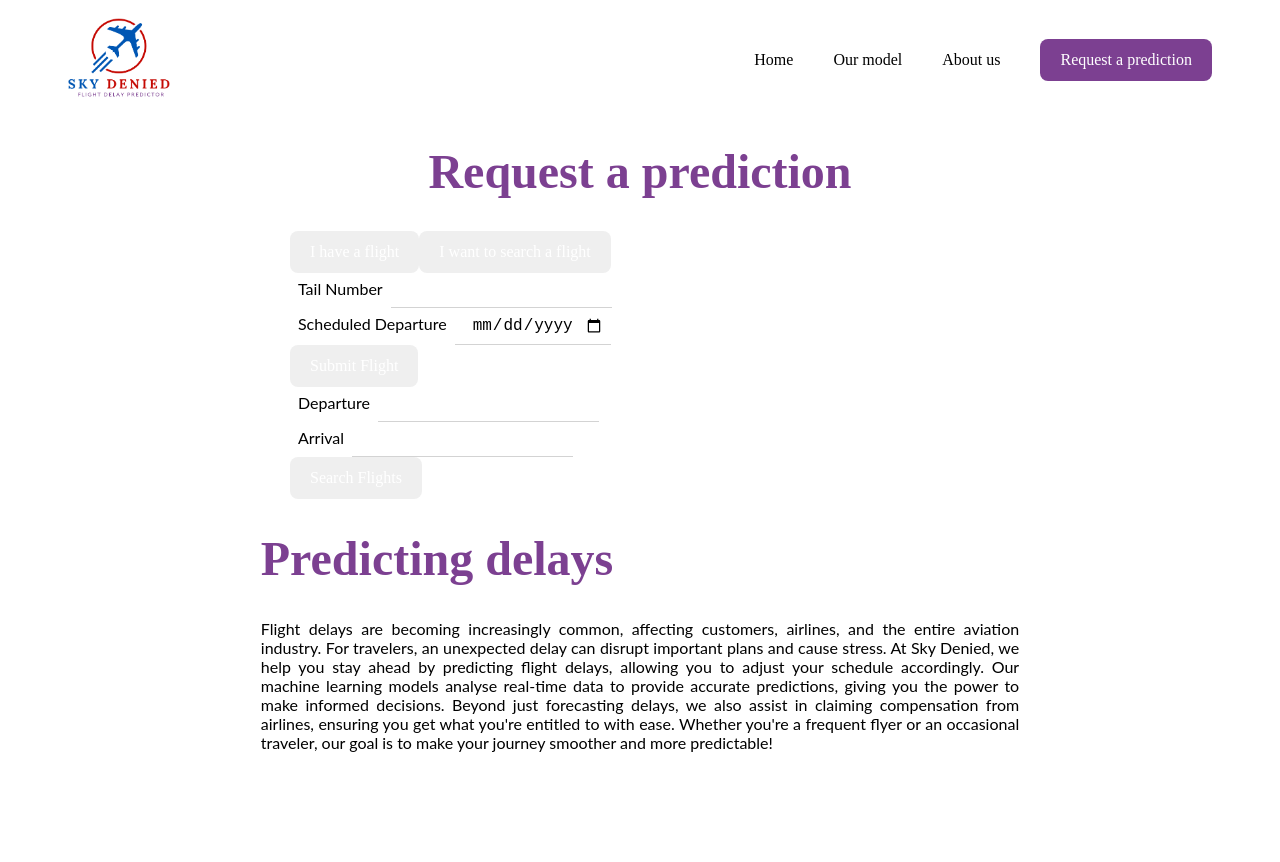
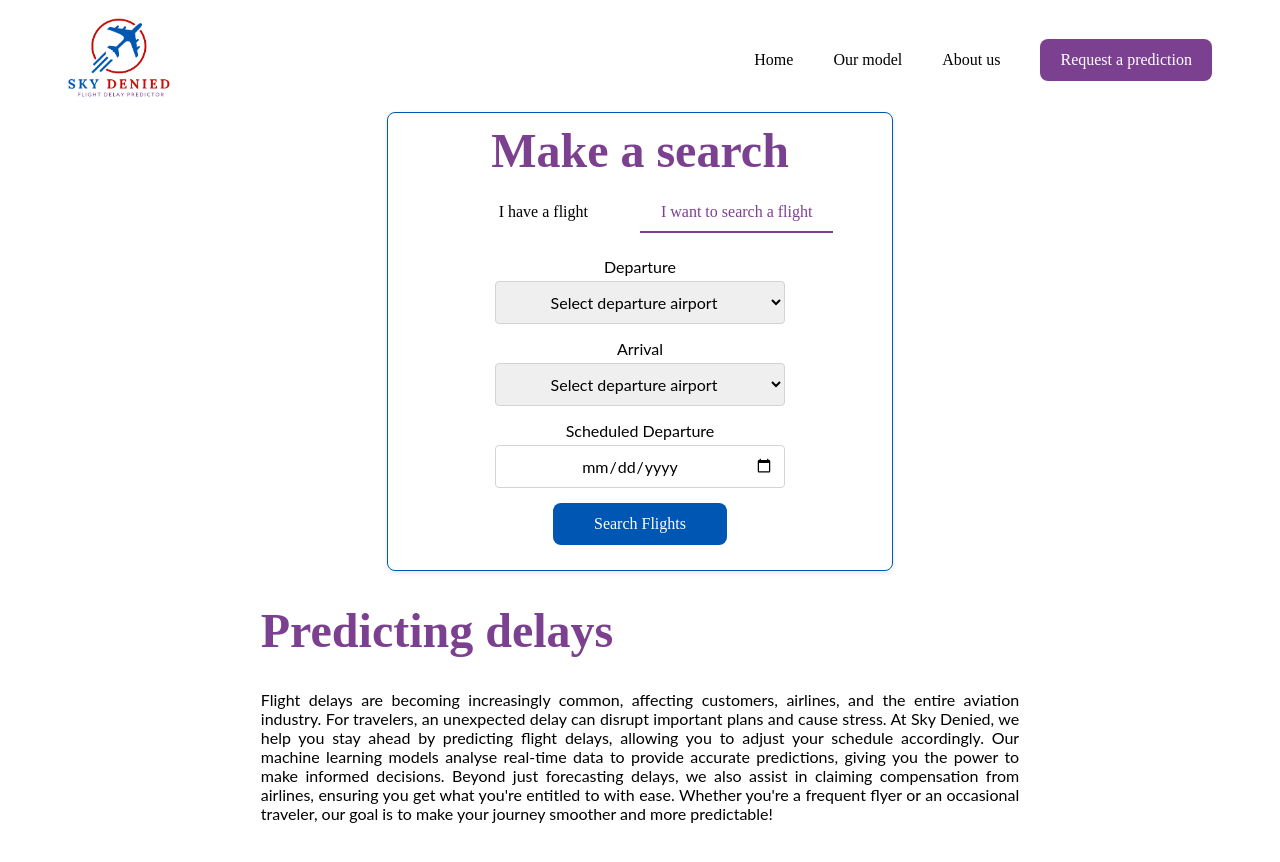
Before and after one commit to thatgirlAm/sky_denied_WEB_APP, an Angular app in the folder front/: page /homepage in a window 1280 px wide. Both pictures are taken after a click on the button "I want to search a flight". Shown: the top 862 px of the page. Built offline with nearby package versions, Linux system fonts and the light colour scheme; grey boxes are pictures that could not be loaded.

Commit message:
dev:update homepage and search page with search form component

```diff
--- a/front/src/app/homepage/homepage.component.html
+++ b/front/src/app/homepage/homepage.component.html
@@ -1,82 +1,8 @@
 <div class="homepage-content">
-  <!-- Loader Overlay -->
-  <div class="loader-overlay" *ngIf="isLoading">
-    <div class="loader"></div>
-    <div class="loader-text">Processing your request...</div>
-  </div>
+  <!-- Search form -->
+  <app-search-form></app-search-form>
 
-  <div class="section">
-    <div class="flight-search-container">
-      <h1>Request a prediction</h1>
-      <div class="tab-buttons">
-        <button
-          class="tab-button"
-          [class.active]="activeTab === 'have-flight'"
-          (click)="switchTab('have-flight')"
-        >
-          I have a flight
-        </button>
-        <button
-          class="tab-button"
-          [class.active]="activeTab === 'search-flight'"
-          (click)="switchTab('search-flight')"
-        >
-          I want to search a flight
-        </button>
-      </div>
-
-<!-- Have Flight Tab -->
-<div [formGroup]="haveFlightForm" class="tab-content" [class.active]="activeTab === 'have-flight'">
-  <div class="input-group">
-    <label for="tail_number">Tail Number</label>
-    <input formControlName="tail_number" type="text" id="tail_number">
-    <div class="validation-error" *ngIf="haveFlightForm.get('tail_number')?.invalid && haveFlightForm.get('tail_number')?.touched || submitted ">
-      ✖ Tail number is required
-    </div>
-  </div>
-  <div class="input-group">
-    <label for="scheduled_departure_local">Scheduled Departure</label>
-    <input formControlName="scheduled_departure_local" type="date" id="scheduled_departure_local">
-  </div>
-  <button class="submit-button"
-          (click)="fetchFlightData()"
-          [disabled]=" isLoading">
-    {{ isLoading ? 'Processing...' : 'Submit Flight' }}
-  </button>
-</div>
-
-<!-- Search Flight Tab -->
-<div [formGroup]="searchFlightForm" class="tab-content" [class.active]="activeTab === 'search-flight'">
-  <div class="input-group">
-    <label for="depart_from">Departure</label>
-    <input formControlName="depart_from" type="text" id="depart_from">
-    <div class="validation-error" *ngIf="searchFlightForm.get('depart_from')?.errors?.['required'] && searchFlightForm.get('depart_from')?.touched || submitted  ">
-      ✖ Departure location is required
-    </div>
-    <!-- <div class="validation-error" *ngIf="searchFlightForm.get('depart_from_iata')?.errors?.['maxlength']">
-      ✖ IATA code must be 3 characters
-    </div> -->
-  </div>
-  <div class="input-group">
-    <label for="arrive_at">Arrival</label>
-    <input formControlName="arrive_at" type="text" id="arrive_at">
-    <div class="validation-error" *ngIf="searchFlightForm.get('arrive_at')?.errors?.['required'] && searchFlightForm.get('arrive_at')?.touched || submitted  ">
-      ✖ Arrival location is required
-    </div>
-    <!-- <div class="validation-error" *ngIf="searchFlightForm.get('arrive_at')?.errors?.['maxlength']">
-      ✖ IATA code must be 3 characters
-    </div> -->
-  </div>
-  <button class="submit-button"
-          (click)="fetchFlightData()"
-          [disabled]="isLoading">
-    {{ isLoading ? 'Searching...' : 'Search Flights' }}
-  </button>
-</div>
-    </div>
-  </div>
-
-
+    <!-- First section -->
   <div class="section">
     <div class="paragraph">
       <h1>Predicting delays</h1>
--- a/front/src/app/homepage/homepage.component.ts
+++ b/front/src/app/homepage/homepage.component.ts
@@ -1,111 +1,15 @@
 import { Component } from '@angular/core';
-import { RouterModule, Router } from '@angular/router';
-import { ApiService } from '../api-service.service';
-import { FormBuilder, FormGroup, ReactiveFormsModule, Validators } from '@angular/forms';
-import { log } from 'node:console';
+import { RouterModule } from '@angular/router';
+import { ReactiveFormsModule } from '@angular/forms';
 import { NgIf } from '@angular/common';
-import { Flight } from '../flight';
-import { AbstractControl, ValidationErrors } from '@angular/forms';
+import { SearchFormComponent } from '../search-form/search-form.component';
 
 @Component({
   selector: 'app-homepage',
   standalone: true,
-  imports: [RouterModule, ReactiveFormsModule, NgIf],
+  imports: [SearchFormComponent, RouterModule, ReactiveFormsModule, NgIf],
   templateUrl: './homepage.component.html',
   styleUrl: './homepage.component.css'
 })
 export class HomepageComponent {
-  activeTab = 'have-flight';
-  isLoading = false;
-  submitted = false;
-
-  haveFlightForm: FormGroup;
-  searchFlightForm: FormGroup;
-
-  constructor(
-    private fb: FormBuilder,
-    private api: ApiService,
-    private router: Router
-  ) {
-    this.haveFlightForm = this.fb.group({
-      tail_number: ['', Validators.required],
-      scheduled_departure_local: ['', [this.dateTimeValidator]],
-
-    });
-
-    this.searchFlightForm = this.fb.group({
-      depart_from: ['', [Validators.required]],
-      arrive_at: ['', [Validators.required]]
-    });
-  }
-
-  fetchFlightData() {
-    this.submitted = true;
-    const formGroup = this.activeTab === 'have-flight'
-      ? this.haveFlightForm
-      : this.searchFlightForm;
-
-    formGroup.markAllAsTouched();
-    if (formGroup.invalid) return;
-
-    this.isLoading = true;
-
-    // Build search parameters based on active tab
-    const searchParams = this.activeTab === 'have-flight'
-      ? { tail_number: this.haveFlightForm.value.tail_number }
-      : {
-          depart_from: this.searchFlightForm.value.depart_from_iata,
-          arrive_at: this.searchFlightForm.value.arrive_at_iata
-        };
-
-    this.api.searchFlights(searchParams).subscribe({
-      next: (flights: Flight[]) => {
-        console.log('Search Params:', searchParams);
-        console.log('Flights:', flights);
-
-        this.isLoading = false;
-        this.submitted = false;
-
-        // Add null check for flights
-        if (flights && flights.length > 0) {
-          this.router.navigate(['search'], {
-            state: {
-              flights: flights,
-              searchParams: searchParams
-            }
-          }).catch(error => {
-            console.error('Navigation error:', error);
-            // Handle navigation error (e.g., show error message)
-          });
-        } else {
-          // Handle no results case
-          console.warn('No flights found');
-          // Optionally show message to user
-        }
-      },
-      error: (err) => {
-        console.error('API Error:', err);
-        this.isLoading = false;
-        this.submitted = false;
-
-      }
-    });
-  }
-  switchTab(tabId: string) {
-    this.submitted = false;
-    this.activeTab = tabId;
-  }
-
-  dateTimeValidator(control: AbstractControl): ValidationErrors | null {
-    const value = control.value;
-
-    // Regular expression to match date and time format (e.g., YYYY-MM-DD HH:mm:ss)
-    const dateTimeRegex = /^\d{4}-\d{2}-\d{2}?$/;
-
-    if (!value || dateTimeRegex.test(value)) {
-        return null; // Valid
-    }
-
-    return { invalidDateTime: 'Invalid date and time format. Use YYYY-MM-DD HH:mm:ss' }; // Invalid
 }
-}
--- a/front/src/app/prediction-results/prediction-results.component.html
+++ b/front/src/app/prediction-results/prediction-results.component.html
@@ -40,7 +40,7 @@
       </div>
 
       <div class="prediction-footer">
-        <button class="claim-button">Claim compensation</button>
+        <button class="claim-button">Check refund policies</button>
       </div>
     </div>
   </div>
--- a/front/src/app/search-form/search-form.component.css
+++ b/front/src/app/search-form/search-form.component.css
@@ -78,9 +78,13 @@
   color: black;
 }
 
+.validation-error {
+  color: var(--red_sd);
+}
+
 .submit-button {
+  width: 60%;
   background-color: var(--blue_sd);
-  width: 50%;
 }
 
 .submit-button:hover {
--- a/front/src/app/search-form/search-form.component.html
+++ b/front/src/app/search-form/search-form.component.html
@@ -1,9 +1,4 @@
 <div class="section">
-  <!-- Loader Overlay -->
-  <div class="loader-overlay" *ngIf="isLoading">
-    <div class="loader"></div>
-    <div class="loader-text">Processing your request...</div>
-  </div>
 
   <!-- Headers -->
   <div class="flight-search-container">
@@ -39,14 +34,16 @@
         </div>
       </div>
       <div class="input-group">
-        <label for="scheduled_departure_local">Scheduled Departure</label>
-        <input formControlName="scheduled_departure_local" type="date" id="scheduled_departure_local">
+        <label for="scheduled_departure_local_have_flight">Scheduled Departure</label>
+        <input formControlName="scheduled_departure_local_have_flight" type="date" id="scheduled_departure_local_have_flight">
       </div>
+      <div class="input-group">
         <button class="submit-button"
                 (click)="fetchFlightData()"
                 [disabled]=" isLoading">
           {{ isLoading ? 'Processing...' : 'Submit Flight' }}
         </button>
+      </div>
     </div>
 
     <!-- Search Flight Tab -->
@@ -55,17 +52,18 @@
         <label for="depart_from">Departure</label>
         <select id="depart_from" formControlName="depart_from">
           <option value="" disabled hidden>Select departure airport</option>
-          <option value="ATL">Atlanta</option>
-          <option value="DFW">Dallas</option>
-          <option value="DEN">Denver</option>
-          <option value="ORD">Chicago</option>
-          <option value="CLT">Charlotte</option>
-          <option value="LAX">Los Angeles</option>
-          <option value="LAS">Las Vegas</option>
-          <option value="SEA">Seattle</option>
-          <option value="MCO">Orlando</option>
-          <option value="PHX">Phoenix</option>
-        </select>        <div class="validation-error" *ngIf="searchFlightForm.get('depart_from')?.errors?.['required'] && searchFlightForm.get('depart_from')?.touched || submitted  ">
+          <option value="Atlanta">Atlanta</option>
+          <option value="Dallas">Dallas</option>
+          <option value="Denver">Denver</option>
+          <option value="Chicago">Chicago</option>
+          <option value="Charlotte">Charlotte</option>
+          <option value="Los Angeles">Los Angeles</option>
+          <option value="Las Vegas">Las Vegas</option>
+          <option value="Seattle">Seattle</option>
+          <option value="Orlando">Orlando</option>
+          <option value="Phoenix">Phoenix</option>
+        </select>
+        <div class="validation-error" *ngIf="searchFlightForm.get('depart_from')?.errors?.['required'] && searchFlightForm.get('depart_from')?.touched || submitted  ">
           ✖ Departure location is required
         </div>
         <!-- <div class="validation-error" *ngIf="searchFlightForm.get('depart_from_iata')?.errors?.['maxlength']">
@@ -76,30 +74,36 @@
         <label for="arrive_at">Arrival</label>
         <select id="arrive_at" formControlName="arrive_at">
           <option value="" disabled hidden>Select departure airport</option>
-          <option value="ATL">Atlanta</option>
-          <option value="DFW">Dallas</option>
-          <option value="DEN">Denver</option>
-          <option value="ORD">Chicago</option>
-          <option value="CLT">Charlotte</option>
-          <option value="LAX">Los Angeles</option>
-          <option value="LAS">Las Vegas</option>
-          <option value="SEA">Seattle</option>
-          <option value="MCO">Orlando</option>
-          <option value="PHX">Phoenix</option>
+          <option value="Atlanta">Atlanta</option>
+          <option value="Dallas">Dallas</option>
+          <option value="Denver">Denver</option>
+          <option value="Chicago">Chicago</option>
+          <option value="Charlotte">Charlotte</option>
+          <option value="Los Angeles">Los Angeles</option>
+          <option value="Las Vegas">Las Vegas</option>
+          <option value="Seattle">Seattle</option>
+          <option value="Orlando">Orlando</option>
+          <option value="Phoenix">Phoenix</option>
         </select>
         <div class="validation-error" *ngIf="searchFlightForm.get('arrive_at')?.errors?.['required'] && searchFlightForm.get('arrive_at')?.touched || submitted  ">
           ✖ Arrival location is required
         </div>
+      </div>
+      <div class="input-group">
+        <label for="scheduled_departure_local_outbound">Scheduled Departure</label>
+        <input formControlName="scheduled_departure_local_outbound" type="date" id="scheduled_departure_local_outbound">
+      </div>
         <!-- <div class="validation-error" *ngIf="searchFlightForm.get('arrive_at')?.errors?.['maxlength']">
           ✖ IATA code must be 3 characters
         </div> -->
-      </div>
+      <div class="input-group">
         <button class="submit-button"
                 (click)="fetchFlightData()"
                 [disabled]="isLoading">
           {{ isLoading ? 'Searching...' : 'Search Flights' }}
         </button>
       </div>
+    </div>
 
   </div>
 </div>
--- a/front/src/app/search-form/search-form.component.ts
+++ b/front/src/app/search-form/search-form.component.ts
@@ -35,13 +35,14 @@ export class SearchFormComponent {
   ) {
     this.haveFlightForm = this.fb.group({
       tail_number: ['', Validators.required],
-      scheduled_departure_local: ['', [this.dateTimeValidator]],
+      scheduled_departure_local_have_flight: ['', [this.dateTimeValidator]],
 
     });
 
     this.searchFlightForm = this.fb.group({
       depart_from: ['', [Validators.required]],
-      arrive_at: ['', [Validators.required]]
+      arrive_at: ['', [Validators.required]],
+      scheduled_departure_local_outbound: ['', [this.dateTimeValidator]],
     });
   }
 
--- a/front/src/app/search/search.component.html
+++ b/front/src/app/search/search.component.html
@@ -1,6 +1,8 @@
+
+
 <app-search-form (searchStarted)="handleSearchStarted()" (searchResults)="handleSearchResults($event)"></app-search-form>
 <app-search-results *ngIf="searchClicked" [flights]="searchResults" (predictClicked)="handlePredictionTrigger()" (notifyClicked)="handleGetNotifiedTrigger()"></app-search-results>
 
-<!--pop ups-->
+<!--pop ups -->
 <app-prediction-results *ngIf="showPredictionPopup" (closePopup)="closePredictionPopup()"></app-prediction-results>
 <app-input-email-form *ngIf="showGetNotifiedPopup" (closeGetNotifiedPopup)="closeGetNotifiedPopup()"></app-input-email-form>
```
Also changed, not shown: front/src/app/homepage/homepage.component.css (+0 -47 lines), front/src/app/prediction-results/prediction-results.component.css (+2 -18 lines), front/src/app/search-results/search-results.component.css (+0 -16 lines), front/src/styles.css (+16 -0 lines). Lines whose indentation alone changed are shown as unchanged.
